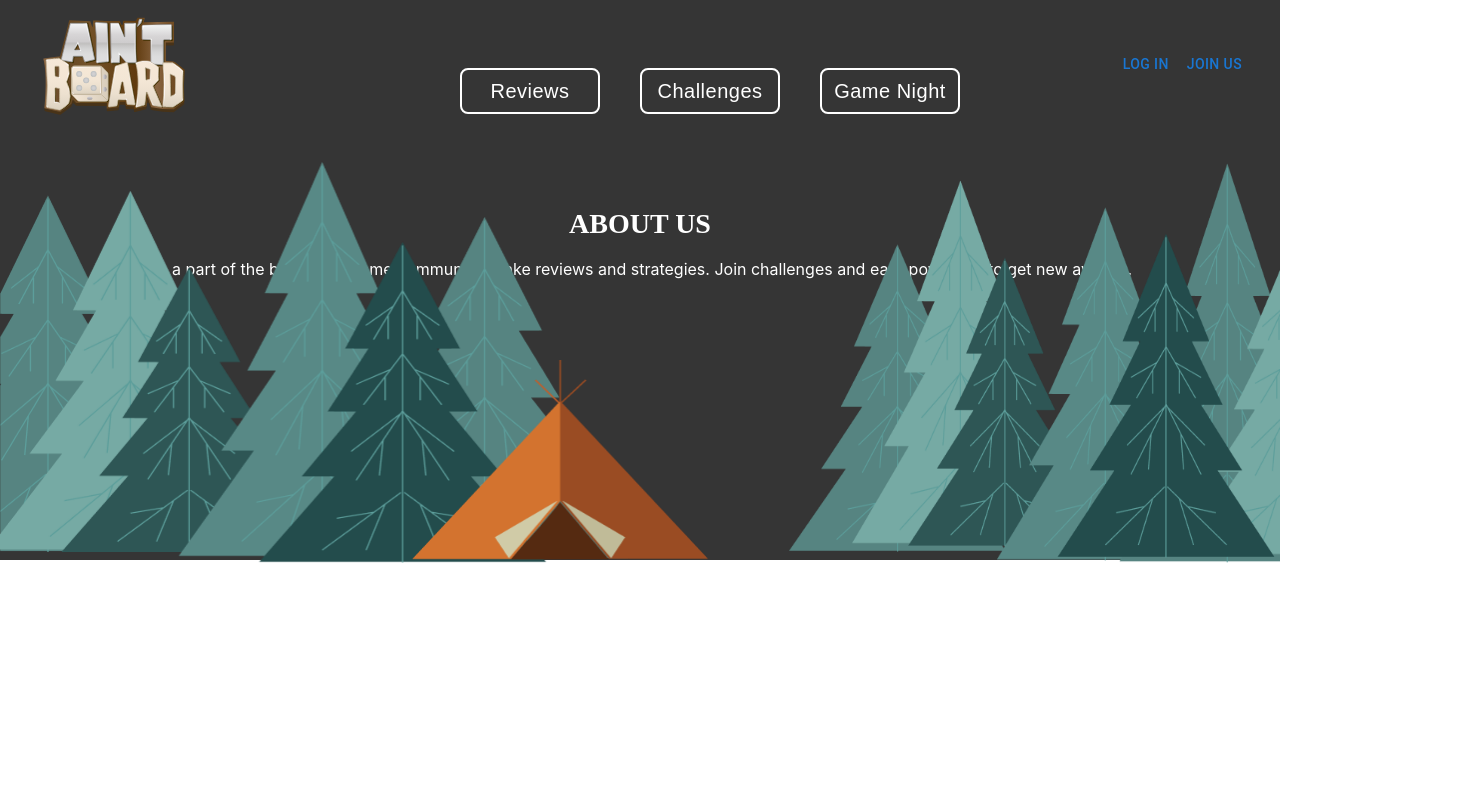
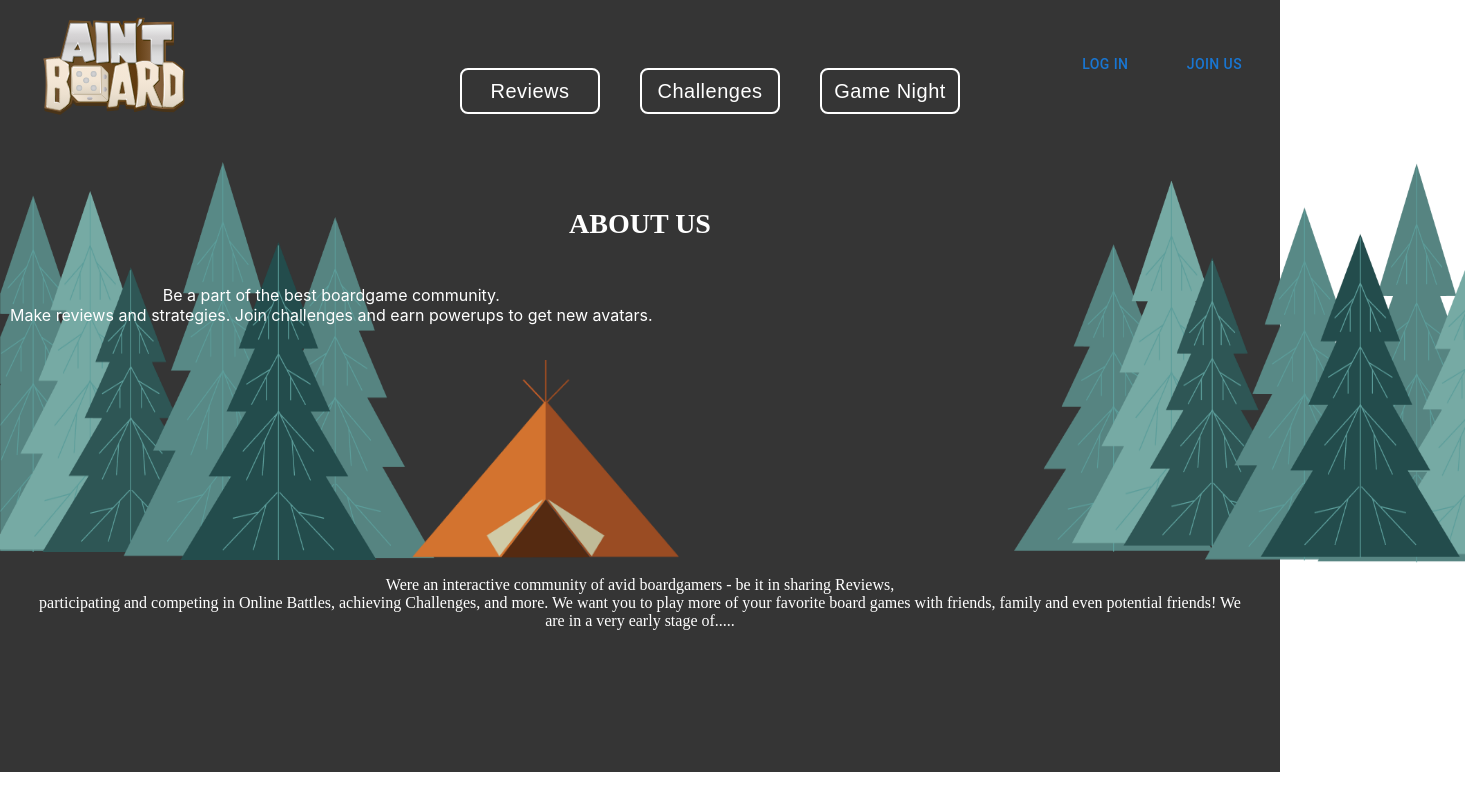
Before and after one commit to idiglove/oku-no-kumo-fe, a Next.js app in the folder project_app/: page /About in a window 1280 px wide. Shown: the top 810 px of the page, 1465 px wide, since content can reach past the window. Built offline with nearby package versions, Linux system fonts and the light colour scheme.

Commit message:
pushing new changes

```diff
--- a/project_app/components/Footer.js
+++ b/project_app/components/Footer.js
@@ -13,7 +13,7 @@ export default function Footer() {
   const titles = [
     {
       name: "About",
-      link: "/about",
+      link: "/About",
     },
     {
       name: "FAQ",
--- a/project_app/pages/About.tsx
+++ b/project_app/pages/About.tsx
@@ -1,9 +1,8 @@
 import Button from "@mui/material/Button";
-import Wrapper from "@mui/material/Button";
 import NavBarButtons from "../components/NavBarButtons";
 import Image from "next/image";
 import styled from "styled-components";
-import Footer from "../components/Footer";
+
 
 function About() {
 
@@ -23,14 +22,14 @@ function About() {
             />
             <NavBarButtons/>
            <div style={{display:"flex",flex: "1 1 0%",justifyContent:"flex-end",margin:"30px"}}>
-         <Button style={{padding:"10px"}}>Log In </Button>
+         <Button style={{padding:"10px",width:"147px"}}>Log In </Button>
          <Button>Join Us </Button>
            </div>
       </HeaderContainer>
       <div
             style={{
               position: "absolute",
-              width: "629.05px",
+              width: "435.05px",
               height: "400.51px",
               top: "162px",
               left: "0",
@@ -42,8 +41,8 @@ function About() {
           <div
             style={{
               position: "absolute",
-              width: "296px",
-              height: "200px",
+              width: "267px",
+              height: "198px",
               left: "412.31px",
               top: "360px",
             }}
@@ -52,26 +51,30 @@ function About() {
           </div>
              <div>
             <StyledText>About Us</StyledText>
-            <p style={{color:"white",zIndex:"10",textAlign:"center"}}>Be a part of the best boardgame community.
-Make reviews and strategies. Join challenges and earn powerups to get new avatars.</p>
+            <p style={{color:"white",zIndex:"100",textAlign:"center",position:"absolute",padding:"10px"}}>Be a part of the best boardgame community.
+<br/>Make reviews and strategies. Join challenges and earn powerups to get new avatars.</p>
       </div>
            <div
             style={{
-              position: "absolute",
-
+            position:"absolute",
+              width: "451px",
               height: "400.65px",
-              left: "789.04px",
+              left: "1014px",
               bottom: "0",
               top: "162.54px",
-              right: "0",
-              zIndex: "100",
+
+
             }}
           >
             <Image src="/trees_right.png" layout="fill" alt="image" />
           </div>
       </NavBarWrapper>
+      </div>
+      <Wrapper>
+        <p>Were an interactive community of avid boardgamers - be it in sharing Reviews,<br/> participating and competing in Online Battles, achieving Challenges, and more. We want you to play more of your favorite board games with friends, family and even potential friends! We are in a very early stage of.....</p>
+      </Wrapper>
 
-      </div>
+
     </Container>
 
   )
@@ -109,3 +112,16 @@ position: relative;
 text-align: center;
 margin-top: 5rem;
 `
+
+const Wrapper= styled.div`
+      background-color: rgb(53, 53, 53);
+    font-family: Quicksand-Regular;
+
+    color: white;
+    height:212px;
+    position:absolute;
+    padding: 0px 2rem 2rem;
+    text-align: center;
+    display:block;
+    box-sizing:border-box;
+`
```
